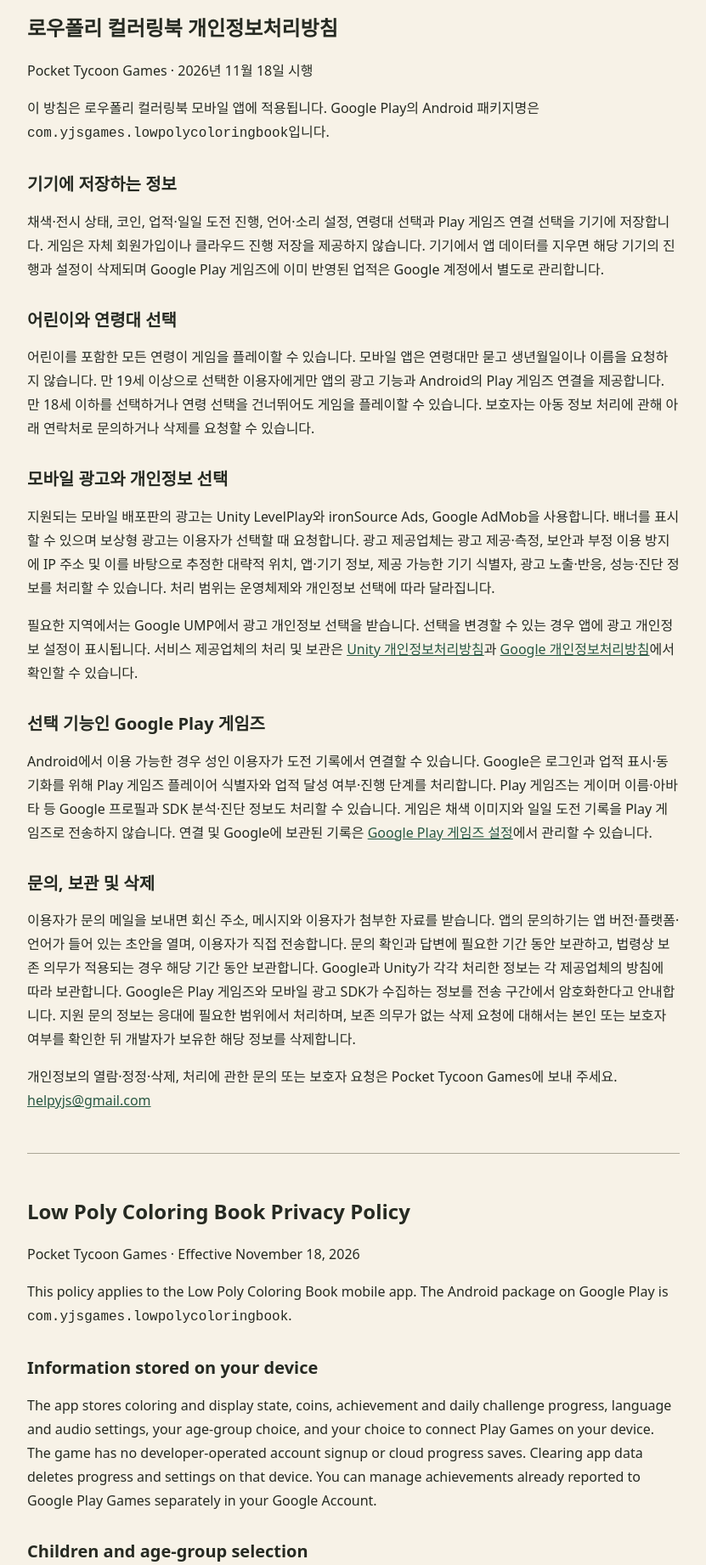
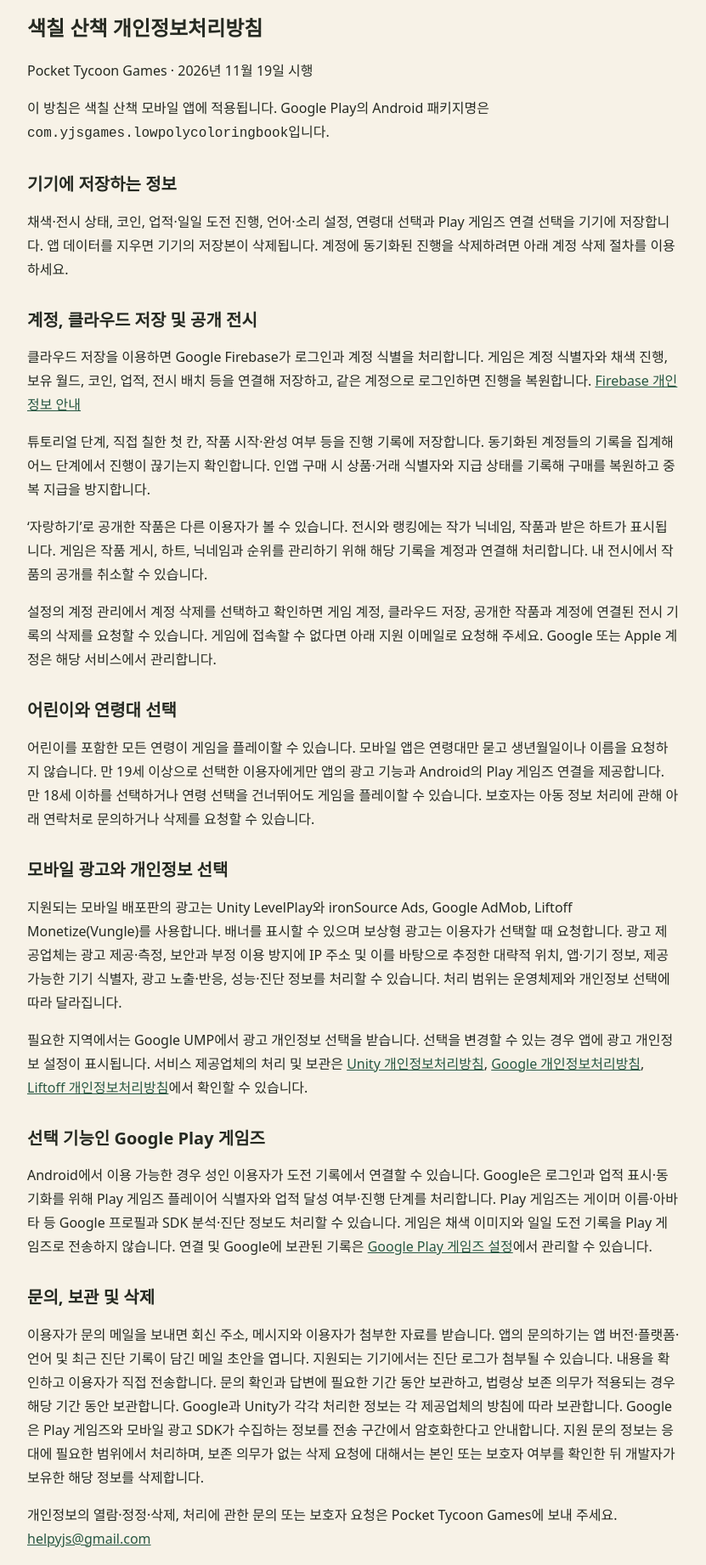
Before and after one commit to yjsgames/yjsgames.github.io, a plain HTML site: page low-poly-coloring-book/privacy/index.html in a window 1280 px wide. Shown: the part 71-1913 px from the top of the page at 85% size, without its empty margins (224-1055 px from the left). Drawn offline with Linux system fonts and the light colour scheme.

Commit message:
색칠 산책 개인정보처리방침 한국어 및 영어 갱신

```diff
--- a/low-poly-coloring-book/privacy/index.html
+++ b/low-poly-coloring-book/privacy/index.html
@@ -3,7 +3,7 @@
 <head>
   <meta charset="utf-8">
   <meta name="viewport" content="width=device-width, initial-scale=1">
-  <title>로우폴리 컬러링북 개인정보처리방침 | Low Poly Coloring Book Privacy Policy</title>
+  <title>색칠 산책 개인정보처리방침 | Color Stroll Privacy Policy</title>
   <style>
     :root { color-scheme: light; background: #f7f2e7; color: #262a22; }
     body { margin: 0; font: 1rem/1.75 system-ui, sans-serif; }
@@ -24,48 +24,60 @@
     <a href="#en" lang="en">English</a>
   </nav>
   <section id="ko" aria-labelledby="ko-title">
-    <h1 id="ko-title">로우폴리 컬러링북 개인정보처리방침</h1>
-    <p>Pocket Tycoon Games · 2026년 11월 18일 시행</p>
-    <p>이 방침은 로우폴리 컬러링북 모바일 앱에 적용됩니다. Google Play의 Android 패키지명은 <code>com.yjsgames.lowpolycoloringbook</code>입니다.</p>
+    <h1 id="ko-title">색칠 산책 개인정보처리방침</h1>
+    <p>Pocket Tycoon Games · 2026년 11월 19일 시행</p>
+    <p>이 방침은 색칠 산책 모바일 앱에 적용됩니다. Google Play의 Android 패키지명은 <code>com.yjsgames.lowpolycoloringbook</code>입니다.</p>
 
     <h2>기기에 저장하는 정보</h2>
-    <p>채색·전시 상태, 코인, 업적·일일 도전 진행, 언어·소리 설정, 연령대 선택과 Play 게임즈 연결 선택을 기기에 저장합니다. 게임은 자체 회원가입이나 클라우드 진행 저장을 제공하지 않습니다. 기기에서 앱 데이터를 지우면 해당 기기의 진행과 설정이 삭제되며 Google Play 게임즈에 이미 반영된 업적은 Google 계정에서 별도로 관리합니다.</p>
+    <p>채색·전시 상태, 코인, 업적·일일 도전 진행, 언어·소리 설정, 연령대 선택과 Play 게임즈 연결 선택을 기기에 저장합니다. 앱 데이터를 지우면 기기의 저장본이 삭제됩니다. 계정에 동기화된 진행을 삭제하려면 아래 계정 삭제 절차를 이용하세요.</p>
+
+    <h2>계정, 클라우드 저장 및 공개 전시</h2>
+    <p>클라우드 저장을 이용하면 Google Firebase가 로그인과 계정 식별을 처리합니다. 게임은 계정 식별자와 채색 진행, 보유 월드, 코인, 업적, 전시 배치 등을 연결해 저장하고, 같은 계정으로 로그인하면 진행을 복원합니다. <a href="https://firebase.google.com/support/privacy">Firebase 개인정보 안내</a></p>
+    <p>튜토리얼 단계, 직접 칠한 첫 칸, 작품 시작·완성 여부 등을 진행 기록에 저장합니다. 동기화된 계정들의 기록을 집계해 어느 단계에서 진행이 끊기는지 확인합니다. 인앱 구매 시 상품·거래 식별자와 지급 상태를 기록해 구매를 복원하고 중복 지급을 방지합니다.</p>
+    <p>‘자랑하기’로 공개한 작품은 다른 이용자가 볼 수 있습니다. 전시와 랭킹에는 작가 닉네임, 작품과 받은 하트가 표시됩니다. 게임은 작품 게시, 하트, 닉네임과 순위를 관리하기 위해 해당 기록을 계정과 연결해 처리합니다. 내 전시에서 작품의 공개를 취소할 수 있습니다.</p>
+    <p>설정의 계정 관리에서 계정 삭제를 선택하고 확인하면 게임 계정, 클라우드 저장, 공개한 작품과 계정에 연결된 전시 기록의 삭제를 요청할 수 있습니다. 게임에 접속할 수 없다면 아래 지원 이메일로 요청해 주세요. Google 또는 Apple 계정은 해당 서비스에서 관리합니다.</p>
 
     <h2>어린이와 연령대 선택</h2>
     <p>어린이를 포함한 모든 연령이 게임을 플레이할 수 있습니다. 모바일 앱은 연령대만 묻고 생년월일이나 이름을 요청하지 않습니다. 만 19세 이상으로 선택한 이용자에게만 앱의 광고 기능과 Android의 Play 게임즈 연결을 제공합니다. 만 18세 이하를 선택하거나 연령 선택을 건너뛰어도 게임을 플레이할 수 있습니다. 보호자는 아동 정보 처리에 관해 아래 연락처로 문의하거나 삭제를 요청할 수 있습니다.</p>
 
     <h2>모바일 광고와 개인정보 선택</h2>
-    <p>지원되는 모바일 배포판의 광고는 Unity LevelPlay와 ironSource Ads, Google AdMob을 사용합니다. 배너를 표시할 수 있으며 보상형 광고는 이용자가 선택할 때 요청합니다. 광고 제공업체는 광고 제공·측정, 보안과 부정 이용 방지에 IP 주소 및 이를 바탕으로 추정한 대략적 위치, 앱·기기 정보, 제공 가능한 기기 식별자, 광고 노출·반응, 성능·진단 정보를 처리할 수 있습니다. 처리 범위는 운영체제와 개인정보 선택에 따라 달라집니다.</p>
-    <p>필요한 지역에서는 Google UMP에서 광고 개인정보 선택을 받습니다. 선택을 변경할 수 있는 경우 앱에 광고 개인정보 설정이 표시됩니다. 서비스 제공업체의 처리 및 보관은 <a href="https://unity.com/legal/privacy-policy">Unity 개인정보처리방침</a>과 <a href="https://policies.google.com/privacy?hl=ko">Google 개인정보처리방침</a>에서 확인할 수 있습니다.</p>
+    <p>지원되는 모바일 배포판의 광고는 Unity LevelPlay와 ironSource Ads, Google AdMob, Liftoff Monetize(Vungle)를 사용합니다. 배너를 표시할 수 있으며 보상형 광고는 이용자가 선택할 때 요청합니다. 광고 제공업체는 광고 제공·측정, 보안과 부정 이용 방지에 IP 주소 및 이를 바탕으로 추정한 대략적 위치, 앱·기기 정보, 제공 가능한 기기 식별자, 광고 노출·반응, 성능·진단 정보를 처리할 수 있습니다. 처리 범위는 운영체제와 개인정보 선택에 따라 달라집니다.</p>
+    <p>필요한 지역에서는 Google UMP에서 광고 개인정보 선택을 받습니다. 선택을 변경할 수 있는 경우 앱에 광고 개인정보 설정이 표시됩니다. 서비스 제공업체의 처리 및 보관은 <a href="https://unity.com/legal/privacy-policy">Unity 개인정보처리방침</a>, <a href="https://policies.google.com/privacy?hl=ko">Google 개인정보처리방침</a>, <a href="https://liftoff.ai/privacy-policy/">Liftoff 개인정보처리방침</a>에서 확인할 수 있습니다.</p>
 
     <h2>선택 기능인 Google Play 게임즈</h2>
     <p>Android에서 이용 가능한 경우 성인 이용자가 도전 기록에서 연결할 수 있습니다. Google은 로그인과 업적 표시·동기화를 위해 Play 게임즈 플레이어 식별자와 업적 달성 여부·진행 단계를 처리합니다. Play 게임즈는 게이머 이름·아바타 등 Google 프로필과 SDK 분석·진단 정보도 처리할 수 있습니다. 게임은 채색 이미지와 일일 도전 기록을 Play 게임즈로 전송하지 않습니다. 연결 및 Google에 보관된 기록은 <a href="https://support.google.com/googleplay/answer/9130646?hl=ko">Google Play 게임즈 설정</a>에서 관리할 수 있습니다.</p>
 
     <h2>문의, 보관 및 삭제</h2>
-    <p>이용자가 문의 메일을 보내면 회신 주소, 메시지와 이용자가 첨부한 자료를 받습니다. 앱의 문의하기는 앱 버전·플랫폼·언어가 들어 있는 초안을 열며, 이용자가 직접 전송합니다. 문의 확인과 답변에 필요한 기간 동안 보관하고, 법령상 보존 의무가 적용되는 경우 해당 기간 동안 보관합니다. Google과 Unity가 각각 처리한 정보는 각 제공업체의 방침에 따라 보관합니다. Google은 Play 게임즈와 모바일 광고 SDK가 수집하는 정보를 전송 구간에서 암호화한다고 안내합니다. 지원 문의 정보는 응대에 필요한 범위에서 처리하며, 보존 의무가 없는 삭제 요청에 대해서는 본인 또는 보호자 여부를 확인한 뒤 개발자가 보유한 해당 정보를 삭제합니다.</p>
+    <p>이용자가 문의 메일을 보내면 회신 주소, 메시지와 이용자가 첨부한 자료를 받습니다. 앱의 문의하기는 앱 버전·플랫폼·언어 및 최근 진단 기록이 담긴 메일 초안을 엽니다. 지원되는 기기에서는 진단 로그가 첨부될 수 있습니다. 내용을 확인하고 이용자가 직접 전송합니다. 문의 확인과 답변에 필요한 기간 동안 보관하고, 법령상 보존 의무가 적용되는 경우 해당 기간 동안 보관합니다. Google과 Unity가 각각 처리한 정보는 각 제공업체의 방침에 따라 보관합니다. Google은 Play 게임즈와 모바일 광고 SDK가 수집하는 정보를 전송 구간에서 암호화한다고 안내합니다. 지원 문의 정보는 응대에 필요한 범위에서 처리하며, 보존 의무가 없는 삭제 요청에 대해서는 본인 또는 보호자 여부를 확인한 뒤 개발자가 보유한 해당 정보를 삭제합니다.</p>
     <p>개인정보의 열람·정정·삭제, 처리에 관한 문의 또는 보호자 요청은 Pocket Tycoon Games에 보내 주세요. <a href="mailto:helpyjs@gmail.com">helpyjs@gmail.com</a></p>
   </section>
 
   <section id="en" lang="en" aria-labelledby="en-title">
-    <h1 id="en-title">Low Poly Coloring Book Privacy Policy</h1>
-    <p>Pocket Tycoon Games · Effective November 18, 2026</p>
-    <p>This policy applies to the Low Poly Coloring Book mobile app. The Android package on Google Play is <code>com.yjsgames.lowpolycoloringbook</code>.</p>
+    <h1 id="en-title">Color Stroll Privacy Policy</h1>
+    <p>Pocket Tycoon Games · Effective November 19, 2026</p>
+    <p>This policy applies to the Color Stroll mobile app. The Android package on Google Play is <code>com.yjsgames.lowpolycoloringbook</code>.</p>
 
     <h2>Information stored on your device</h2>
-    <p>The app stores coloring and display state, coins, achievement and daily challenge progress, language and audio settings, your age-group choice, and your choice to connect Play Games on your device. The game has no developer-operated account signup or cloud progress saves. Clearing app data deletes progress and settings on that device. You can manage achievements already reported to Google Play Games separately in your Google Account.</p>
+    <p>The app stores coloring and display state, coins, achievement and daily challenge progress, language and audio settings, your age-group choice, and your choice to connect Play Games on your device. Clearing app data removes the local copy. To remove progress synced to your account, use the account deletion steps below.</p>
+
+    <h2>Accounts, cloud saves, and the public gallery</h2>
+    <p>When you use cloud saves, Google Firebase handles sign-in and identifies your account. The game associates your account ID with coloring progress, owned worlds, coins, achievements, and gallery layouts so it can restore progress when you sign in to the same account. <a href="https://firebase.google.com/support/privacy">Firebase privacy information</a></p>
+    <p>Progress records include tutorial steps, the first area you paint, and whether you start or complete a work. We use aggregated synced records to understand where players stop. For in-app purchases, we record product and transaction IDs and fulfillment status to restore eligible purchases and prevent duplicate grants.</p>
+    <p>Other players can view artwork you choose to publish. The gallery and rankings display artist nicknames, artwork, and hearts received. The game links publication records, hearts, and nicknames to accounts to operate the gallery and rankings. You can take a work down from your gallery.</p>
+    <p>To request deletion of your game account, cloud save, published artwork, and associated gallery records, open account management in Settings and confirm account deletion. If you cannot access the game, email support below. You can manage your Google or Apple account with that provider.</p>
 
     <h2>Children and age-group selection</h2>
     <p>People of all ages, including children, can play. The mobile app asks for an age group and does not ask for a birth date or name. The app offers its advertising features and Android Play Games connection only to players who select age 19 or older. Players who select age 18 or younger or skip the question can still play. Parents or guardians can use the contact below to ask about a child's information or request deletion.</p>
 
     <h2>Mobile ads and privacy choices</h2>
-    <p>Supported mobile releases use Unity LevelPlay, ironSource Ads, and Google AdMob. The app may display banner ads and requests rewarded ads when players choose to watch. Ad providers may process IP addresses and approximate location inferred from them, app and device information, available device identifiers, ad impressions and interactions, and performance and diagnostics information to deliver and measure ads and for security and fraud prevention. The scope depends on the operating system and privacy choices.</p>
-    <p>Where required, Google UMP presents ad privacy choices. The app displays an ad privacy settings option when choices can be managed there. See the <a href="https://unity.com/legal/privacy-policy">Unity Privacy Policy</a> and <a href="https://policies.google.com/privacy">Google Privacy Policy</a> for information about how these providers process and retain data.</p>
+    <p>Supported mobile releases use Unity LevelPlay, ironSource Ads, Google AdMob, and Liftoff Monetize (Vungle). The app may display banner ads and requests rewarded ads when players choose to watch. Ad providers may process IP addresses and approximate location inferred from them, app and device information, available device identifiers, ad impressions and interactions, and performance and diagnostics information to deliver and measure ads and for security and fraud prevention. The scope depends on the operating system and privacy choices.</p>
+    <p>Where required, Google UMP presents ad privacy choices. The app displays an ad privacy settings option when choices can be managed there. See the <a href="https://unity.com/legal/privacy-policy">Unity Privacy Policy</a>, the <a href="https://policies.google.com/privacy">Google Privacy Policy</a>, and the <a href="https://liftoff.ai/privacy-policy/">Liftoff Privacy Policy</a> for information about how these providers process and retain data.</p>
 
     <h2>Optional Google Play Games</h2>
     <p>Where available on Android, adults can connect from the Goals screen. Google processes the Play Games player identifier, achievement status, and progress steps for sign-in and achievement display and synchronization. Play Games may also process Google profile details such as your gamertag and avatar, and SDK analytics and diagnostics. The app does not send coloring images or daily challenge records to Play Games. See <a href="https://support.google.com/googleplay/answer/9130646?hl=en">Google Play Games settings</a> to manage your connection and data held by Google.</p>
 
     <h2>Support, retention, and deletion</h2>
-    <p>When you send a support email, we receive your reply address, message, and any attachments you choose to include. The in-app support option opens a draft with the app version, platform, and language. You decide whether to send it. We retain correspondence as needed to investigate and respond to your request and for any applicable mandatory retention period. Information handled by Google and Unity is retained under the providers' respective policies. Google states that its Play Games and Mobile Ads SDKs encrypt the data they collect in transit. We use support information as needed to respond and, after verifying the requester or guardian, delete the applicable information we hold on request unless retention is legally required.</p>
+    <p>When you send a support email, we receive your reply address, message, and any attachments you choose to include. The in-app support option opens a draft with the app version, platform, language, and recent diagnostics. Supported devices may attach a diagnostic log. You decide whether to send it. We retain correspondence as needed to investigate and respond to your request and for any applicable mandatory retention period. Information handled by Google and Unity is retained under the providers' respective policies. Google states that its Play Games and Mobile Ads SDKs encrypt the data they collect in transit. We use support information as needed to respond and, after verifying the requester or guardian, delete the applicable information we hold on request unless retention is legally required.</p>
     <p>For access, correction, deletion, privacy questions, or parental requests, contact Pocket Tycoon Games at <a href="mailto:helpyjs@gmail.com">helpyjs@gmail.com</a>.</p>
   </section>
 </main>
```
